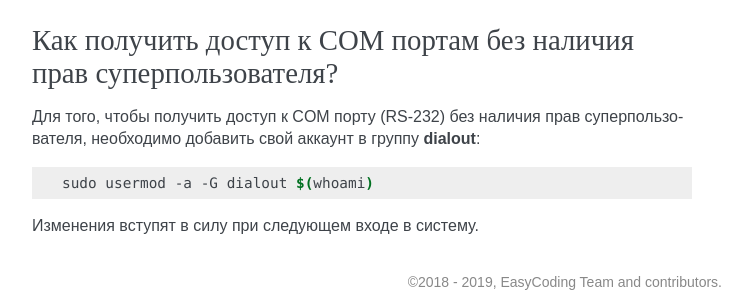
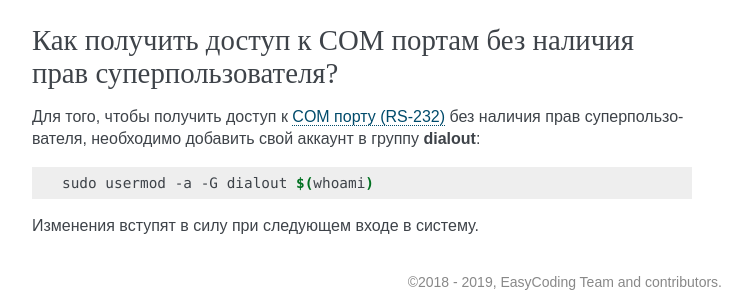
Before and after one commit to RussianFedora/FAQ, a Sphinx documentation site: the page built from source/security.rst, in a window 1280 px wide and 900 px high, scrolled down 17294 px. Shown: the part 580-880 px from the top of the window, without its empty margins (388-1137 px from the left). Built offline with Sphinx 7.4.7, drawn with Linux system fonts in a browser that asks for light colours; part of the change alters nothing that is shown.

```diff
--- a/source/security.rst
+++ b/source/security.rst
@@ -1008,7 +1008,7 @@ PPTP
 Как получить доступ к COM портам без наличия прав суперпользователя?
 =======================================================================
 
-Для того, чтобы получить доступ к COM порту (RS-232) без наличия прав суперпользователя, необходимо добавить свой аккаунт в группу **dialout**:
+Для того, чтобы получить доступ к :ref:`COM порту (RS-232) <screen-com>` без наличия прав суперпользователя, необходимо добавить свой аккаунт в группу **dialout**:
 
 .. code-block:: bash
 
```
